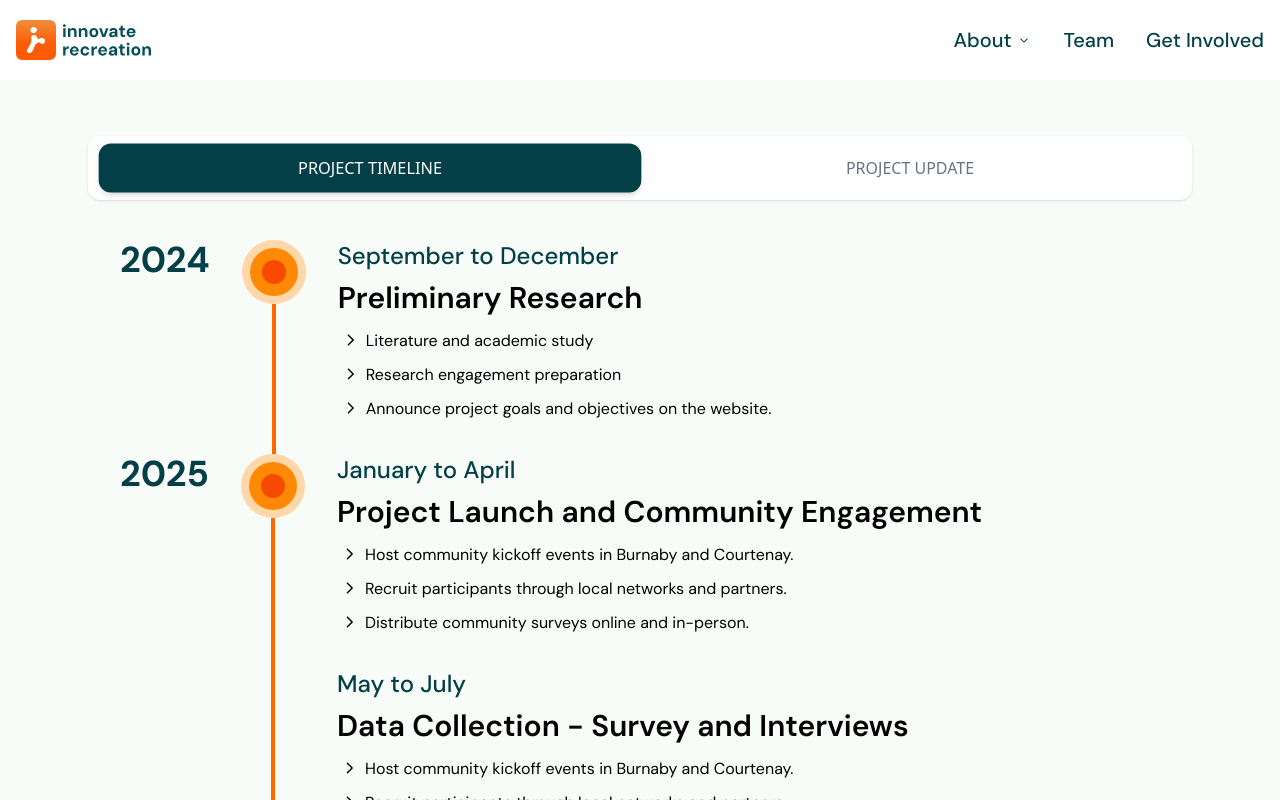
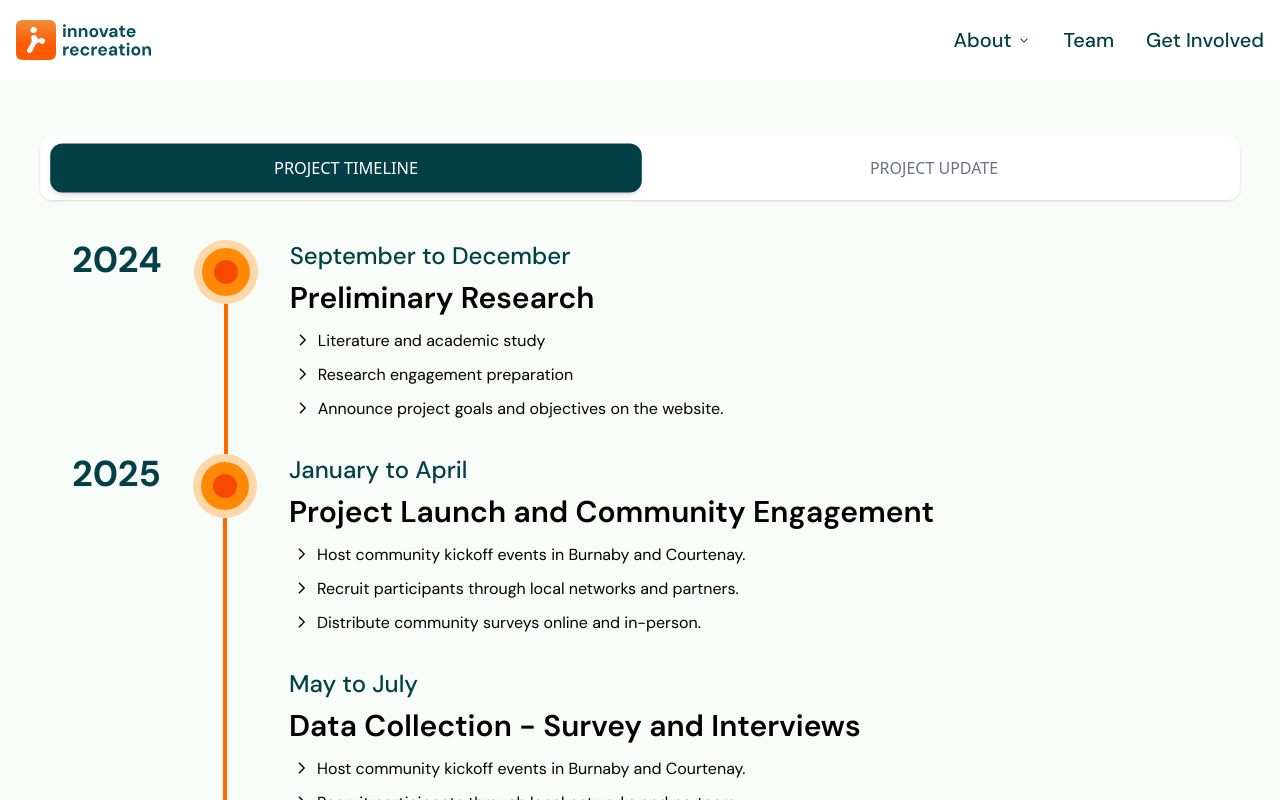
Before and after one commit to langararec/IDEAS-website, a React (Vite) app in the folder frontend/: page /updates in a window 1280 px wide. Shown: the top 800 px of the page. Built offline with nearby package versions, Linux system fonts and the light colour scheme.

Commit message:
reduced padding and corrected max width

```diff
--- a/frontend/src/pages/Updates/UpdatesToggle.tsx
+++ b/frontend/src/pages/Updates/UpdatesToggle.tsx
@@ -24,7 +24,7 @@ const UpdatesToggle: React.FC = () => {
     };
 
     return (
-        <div className="max-w-6xl mx-auto p-2 md:p-6">
+        <div className="max-w-7xl mx-auto p-2 md:p-6">
             {/* Tab Navigation */}
             <div className="mb-6 rounded-xl py-2 px-2 md:py-2 md:px-4 bg-white shadow-sm">
                 <div className="flex flex-col sm:flex-row space-y-2 sm:space-y-0 sm:space-x-2">
```
